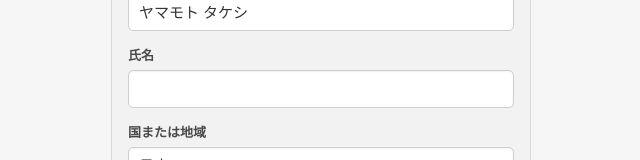
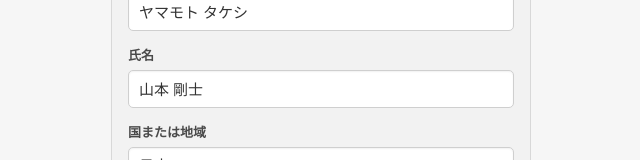
Before and after one commit to noriyuk1/jp-latin, a Next.js app: page / in a window 1280 px wide. Shown: the part 171-331 px from the top of the page, without its empty margins (319-959 px from the left). Built offline with nearby package versions, Linux system fonts and the light colour scheme.

Commit message:
Set default Japanese name

```diff
--- a/app/admin/address-conversions/new/page.tsx
+++ b/app/admin/address-conversions/new/page.tsx
@@ -25,7 +25,7 @@ export default function NewAddressConversionPage() {
 
           <label className="stripe-field">
             <span>氏名</span>
-            <input name="name" autoComplete="name" />
+            <input name="name" autoComplete="name" defaultValue="山本 剛士" />
           </label>
 
           <label className="stripe-field">
--- a/app/page.tsx
+++ b/app/page.tsx
@@ -190,7 +190,7 @@ export default async function HomePage({
 
           <label className="stripe-field">
             <span>氏名</span>
-            <input name="name" autoComplete="name" defaultValue={value("name")} />
+            <input name="name" autoComplete="name" defaultValue={value("name", "山本 剛士")} />
           </label>
 
           <label className="stripe-field">
```
